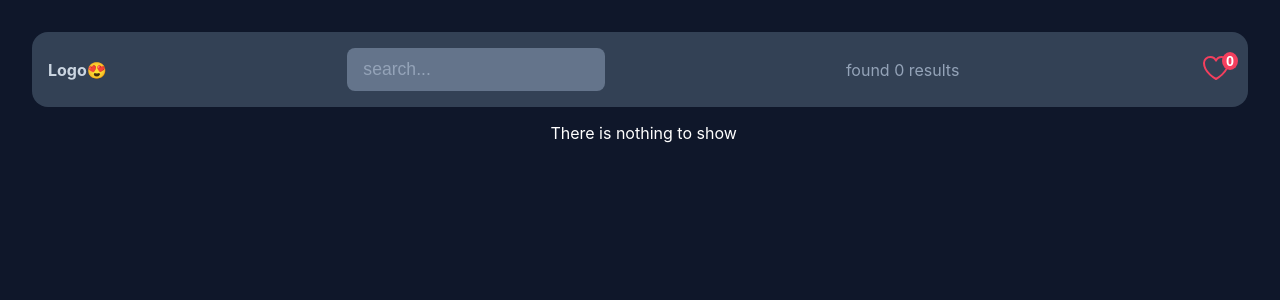
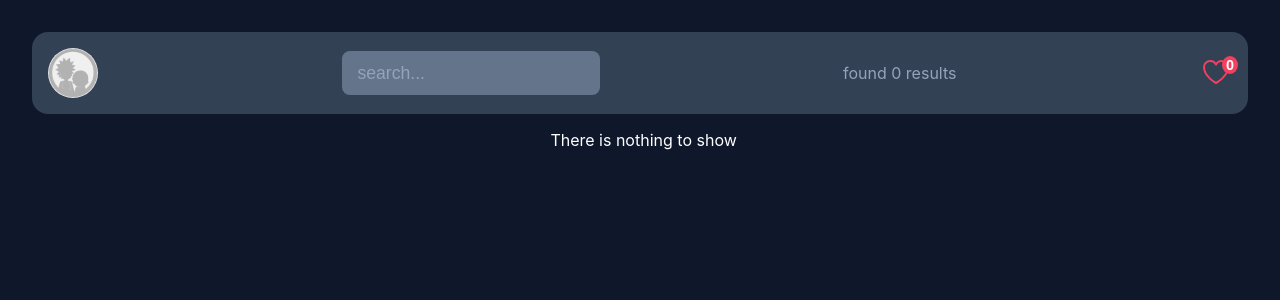
Before and after one commit to mahdi6788/RickAndMorty, a React (Vite) app: page / in a window 1280 px wide. Shown: the top 300 px of the page. Built offline with nearby package versions, Linux system fonts and the light colour scheme.

Commit message:
minor edits

```diff
--- a/src/components/Navbar.jsx
+++ b/src/components/Navbar.jsx
@@ -6,19 +6,24 @@ import { TrashIcon } from "@heroicons/react/16/solid";
 
 function Navbar({ children }) {
   return (
-    <nav className="navbar">
+    <navbar className="navbar">
       <Nav />
       {children}
-    </nav>
+    </navbar>
   );
 }
 
 export default Navbar;
 
-
 /// *** ///
 function Nav() {
-  return <div className="navbar__logo">Logo😍</div>;
+  return (
+    <img
+      src="../../data/logo.jpeg"
+      alt="logo"
+      style={{ width: "50px", borderRadius: "2rem" }}
+    />
+  );
 }
 
 export function Search({ query, setQuery }) {
@@ -37,19 +42,19 @@ export function SearchResult({ numOfResult }) {
   return <div className="navbar__result">found {numOfResult} results</div>;
 }
 
-export function Favourites({ fav, setFav}) {
+export function Favourites({ fav, setFav }) {
   const [isOpen, setIsOpen] = useState(false);
   const onDeleteFav = (id) => {
-    const filtered = fav.filter(item => item.id !== id)
-    setFav(filtered)
-  }
+    const filtered = fav.filter((item) => item.id !== id);
+    setFav(filtered);
+  };
   return (
     <>
       <Modal onOpen={setIsOpen} open={isOpen} title={"Favorites List"}>
         {fav.map((item) => (
           <Character item={item} key={item.id}>
-            <button className="icon red" onClick={()=>onDeleteFav(item.id)}>
-              <TrashIcon />       {/* Note 5.2. */}
+            <button className="icon red" onClick={() => onDeleteFav(item.id)}>
+              <TrashIcon /> {/* Note 5.2. */}
             </button>
           </Character>
         ))}
```
Also changed, not shown: src/App.jsx (+0 -8 lines), data/logo.jpeg (added).
